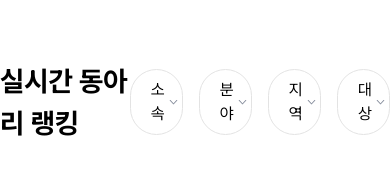
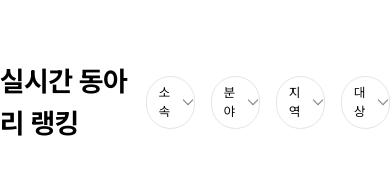
Before and after one commit to yeoniii20/dong-ariari, a Next.js app: page / in a window 390 px wide. Shown: the part 405-587 px from the top of the page. Built offline with nearby package versions, Linux system fonts and the light colour scheme.

Commit message:
feat: Add select all case and responsive version

```diff
--- a/app/components/pulldown/pullDown.tsx
+++ b/app/components/pulldown/pullDown.tsx
@@ -36,11 +36,25 @@ const PullDown = ({ optionData, type }: PulldownProps) => {
       setSelectedOptions([label]);
       toggleDropdown();
     } else {
-      setSelectedOptions((prevSelectedOptions) =>
-        prevSelectedOptions.includes(label)
-          ? prevSelectedOptions.filter((option) => option !== label)
-          : [...prevSelectedOptions, label]
-      );
+      setSelectedOptions((prevSelectedOptions) => {
+        if (label === "전체") {
+          // 전체 선택 o -> 전체 : 비움
+          if (prevSelectedOptions.includes("전체")) {
+            return [];
+          }
+          // 전체선택 x -> 전체 : 전체만 선택
+          return ["전체"];
+        } else {
+          // 전체 선택 o -> 이 외 선택
+          if (prevSelectedOptions.includes("전체")) {
+            return [label];
+          }
+          // 전체 선택 x -> 이 외 선택
+          return prevSelectedOptions.includes(label)
+            ? prevSelectedOptions.filter((option) => option !== label)
+            : [...prevSelectedOptions, label];
+        }
+      });
     }
   };
 
@@ -80,8 +94,9 @@ const PullDown = ({ optionData, type }: PulldownProps) => {
         ref={buttonRef}
         onClick={toggleDropdown}
         className={`relative flex items-center justify-between
-          pl-[20px] pr-[14px] py-[8px]
-          cursor-pointer rounded-[30px] border
+          pl-[12px] pr-[8px] py-[6px]
+          cursor-pointer rounded-[30px] border gap-[6px]
+          md:pl-[20px] md:pr-[14px] md:py-[8px]
           ${
             isSelected
               ? `bg-selectedoption_default border-selectedoptionborder hover:bg-selectedoption_hover focus:bg-selectedoption_pressed`
@@ -90,14 +105,18 @@ const PullDown = ({ optionData, type }: PulldownProps) => {
         `}
       >
         <span
-          className={`text-base text-left ${
+          className={`text-[13px] text-left md:text-[14px] ${
             isSelected ? "text-primary" : "text-text1"
-          } ${getDynamicStyle()}`}
+          } md:${getDynamicStyle()}`}
         >
           {selectedOptionText}
         </span>
 
-        <Image src={keyboardArrowDown} alt="keyboardArrowDown" />
+        <Image
+          src={keyboardArrowDown}
+          alt="keyboardArrowDown"
+          className="w-[24px] h-[24px] md:w-[16px] md:h-[16px]"
+        />
       </button>
 
       {isDropdownOpen &&
@@ -112,6 +131,7 @@ const PullDown = ({ optionData, type }: PulldownProps) => {
           <MultiSelectOptions
             selectedOptions={selectedOptions}
             optionData={optionData.slice(1)}
+            size="small"
             handleMenuClick={handleMenuClick}
           />
         ))}
```
